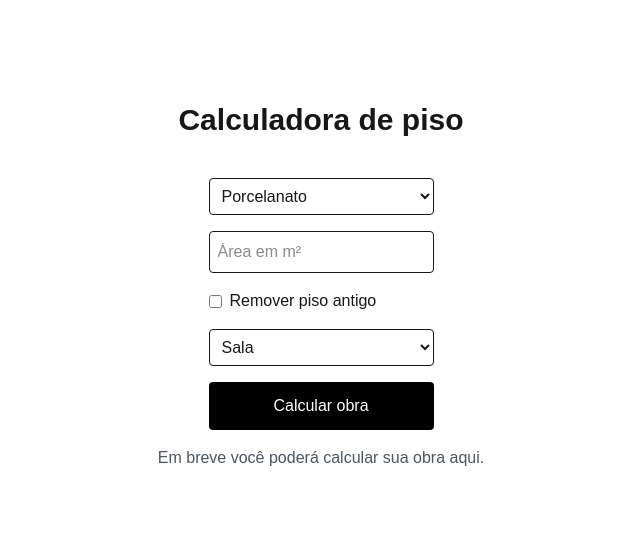
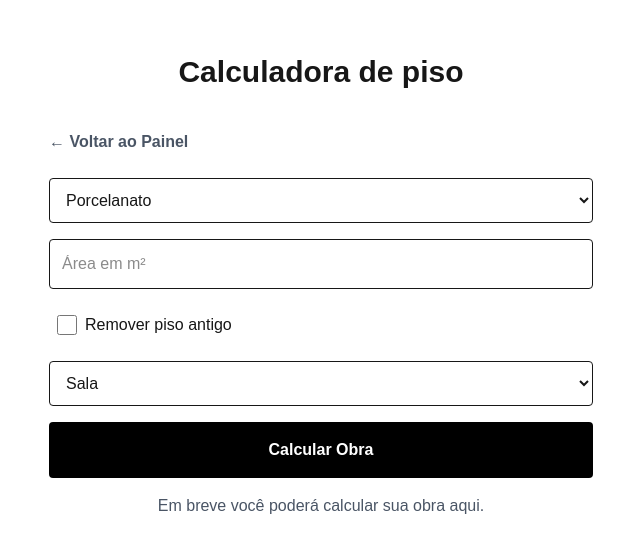
Before and after one commit to edgar-lins/obrapro, a Next.js app in the folder obrapro-web/: page /calculate in a window 1280 px wide. Shown: the part 114-666 px from the top of the page, without its empty margins (319-959 px from the left). Built offline with nearby package versions, Linux system fonts and the light colour scheme.

Commit message:
feat: adiciona botão de voltar e exportação de orçamento para PDF

```diff
--- a/obrapro-web/src/components/CalculateForm.tsx
+++ b/obrapro-web/src/components/CalculateForm.tsx
@@ -3,6 +3,7 @@
 import { useState } from "react"
 import { calculateFloor } from "@/services/api"
 import { FloorCalculationResponse } from "@/types/calculate"
+import Link from "next/link"
 
 export default function CalculateForm() {
   const [floorType, setFloorType] = useState("porcelanato")
@@ -17,7 +18,6 @@ async function handleSubmit(e: React.FormEvent) {
     e.preventDefault()
     setLoading(true)
 
-    // 1. Vamos buscar o token do utilizador logado
     const token = localStorage.getItem("obrapro_token")
 
     if (!token) {
@@ -27,16 +27,14 @@ async function handleSubmit(e: React.FormEvent) {
     }
 
     try {
-      // 2. Enviamos o token junto com os dados da obra
       const data = await calculateFloor({
         floor_type: floorType,
         area: Number(area),
         remove_old_floor: removeOldFloor,
         environment: environment
-      }, token) // <-- Adicionamos o token aqui!
+      }, token)
 
       setResult(data)
-      alert("Orçamento salvo com sucesso no teu Painel!")
     } catch (err) {
       alert("Erro ao calcular obra. A tua sessão pode ter expirado.")
     }
@@ -44,18 +42,29 @@ async function handleSubmit(e: React.FormEvent) {
     setLoading(false)
   }
 
+  // Função simples para abrir a janela de impressão/PDF do navegador
+  function handlePrint() {
+    window.print()
+  }
+
   return (
-    <div className="max-w-xl mx-auto mt-10">
+    <div className="max-w-xl mx-auto mt-10 w-full px-4">
+
+      {/* Escondemos o botão de voltar na hora de imprimir o PDF (print:hidden) */}
+      <div className="mb-6 print:hidden">
+        <Link href="/dashboard" className="text-gray-600 hover:text-black font-semibold">
+          &larr; Voltar ao Painel
+        </Link>
+      </div>
 
       <form
         onSubmit={handleSubmit}
-        className="flex flex-col gap-4"
+        className="flex flex-col gap-4 print:hidden" /* Escondemos o formulário no PDF */
       >
-
         <select
           value={floorType}
           onChange={(e) => setFloorType(e.target.value)}
-          className="border p-2 rounded"
+          className="border p-3 rounded bg-white"
         >
           <option value="porcelanato">Porcelanato</option>
           <option value="ceramica">Cerâmica</option>
@@ -67,14 +76,17 @@ async function handleSubmit(e: React.FormEvent) {
           placeholder="Área em m²"
           value={area}
           onChange={(e) => setArea(e.target.value)}
-          className="border p-2 rounded"
+          className="border p-3 rounded"
+          min="1"
+          required
         />
 
-        <label className="flex items-center gap-2">
+        <label className="flex items-center gap-2 p-2 cursor-pointer">
           <input
             type="checkbox"
             checked={removeOldFloor}
             onChange={(e) => setRemoveOldFloor(e.target.checked)}
+            className="w-5 h-5 cursor-pointer"
           />
           Remover piso antigo
         </label>
@@ -82,54 +94,68 @@ async function handleSubmit(e: React.FormEvent) {
         <select
           value={environment}
           onChange={(e) => setEnvironment(e.target.value)}
-          className="border p-2 rounded"
+          className="border p-3 rounded bg-white"
         >
           <option value="sala">Sala</option>
           <option value="cozinha">Cozinha</option>
-          <option value="banheiro">Banheiro</option>
-          <option value="externo">Externo</option>
+          <option value="banheiro">Casa de Banho / Banheiro</option>
+          <option value="externo">Área Externa</option>
         </select>
 
         <button
           type="submit"
-          className="bg-black text-white p-3 rounded"
+          disabled={loading}
+          className="bg-black text-white p-4 rounded font-bold hover:bg-gray-800 disabled:opacity-50"
         >
-          {loading ? "Calculando..." : "Calcular obra"}
+          {loading ? "A calcular..." : "Calcular Obra"}
         </button>
-
       </form>
 
       {result && (
-        <div className="mt-10 rounded-lg border p-6 shadow-sm bg-gray">
+        <div className="mt-10 rounded-lg border p-8 shadow-sm bg-white print:border-none print:shadow-none print:p-0">
 
-          <h2 className="text-xl font-bold mb-6">
-            Resultado da obra
-          </h2>
+          {/* Cabeçalho que só aparece bonito no PDF ou no ecrã de resultado */}
+          <div className="mb-8 border-b pb-4">
+            <h2 className="text-2xl font-bold uppercase tracking-tight">ObraPro</h2>
+            <p className="text-gray-500">Orçamento Estimativo - Instalação de {floorType}</p>
+          </div>
 
-          <div className="space-y-2">
-            <p>
-            💰 Mão de obra: {new Intl.NumberFormat("pt-BR", {
-              style: "currency",
-              currency: "BRL"
-            }).format(result.labor_cost)}
+          <div className="space-y-4 text-lg">
+            <p className="flex justify-between border-b border-gray-100 pb-2">
+              <span className="text-gray-600">💰 Mão de obra (Total)</span>
+              <span className="font-bold text-green-600">
+                {new Intl.NumberFormat("pt-BR", { style: "currency", currency: "BRL" }).format(result.labor_cost)}
+              </span>
             </p>
 
-          <p>
-            📦 Piso: {result.materials.floor_m2.toFixed(2)} m²
+            <p className="flex justify-between border-b border-gray-100 pb-2">
+              <span className="text-gray-600">📦 Piso necessário (c/ 10% quebra)</span>
+              <span className="font-semibold">{result.materials.floor_m2.toFixed(2)} m²</span>
             </p>
 
-          <p>
-            📦 Argamassa: {result.materials.mortar_bags} sacos
+            <p className="flex justify-between border-b border-gray-100 pb-2">
+              <span className="text-gray-600">📦 Argamassa estimada</span>
+              <span className="font-semibold">{result.materials.mortar_bags} sacos</span>
             </p>
 
-          <p>
-            📦 Rejunte: {result.materials.grout_kg} kg
+            <p className="flex justify-between border-b border-gray-100 pb-2">
+              <span className="text-gray-600">📦 Rejunte estimado</span>
+              <span className="font-semibold">{result.materials.grout_kg} kg</span>
+            </p>
+
+            <p className="flex justify-between pb-2">
+              <span className="text-gray-600">⏱ Tempo estimado de serviço</span>
+              <span className="font-semibold">{result.estimated_days} {result.estimated_days === 1 ? 'dia' : 'dias'}</span>
             </p>
           </div>
 
-          <p className="mt-6">
-            ⏱ <strong>Tempo estimado:</strong> {result.estimated_days} dias
-          </p>
+          {/* Botão de gerar PDF (escondido na hora da impressão) */}
+          <button
+            onClick={handlePrint}
+            className="mt-8 w-full bg-green-600 text-white p-4 rounded font-bold hover:bg-green-700 print:hidden"
+          >
+            📄 Guardar como PDF / Imprimir
+          </button>
 
         </div>
       )}
```
Lines whose indentation alone changed are shown as unchanged.
